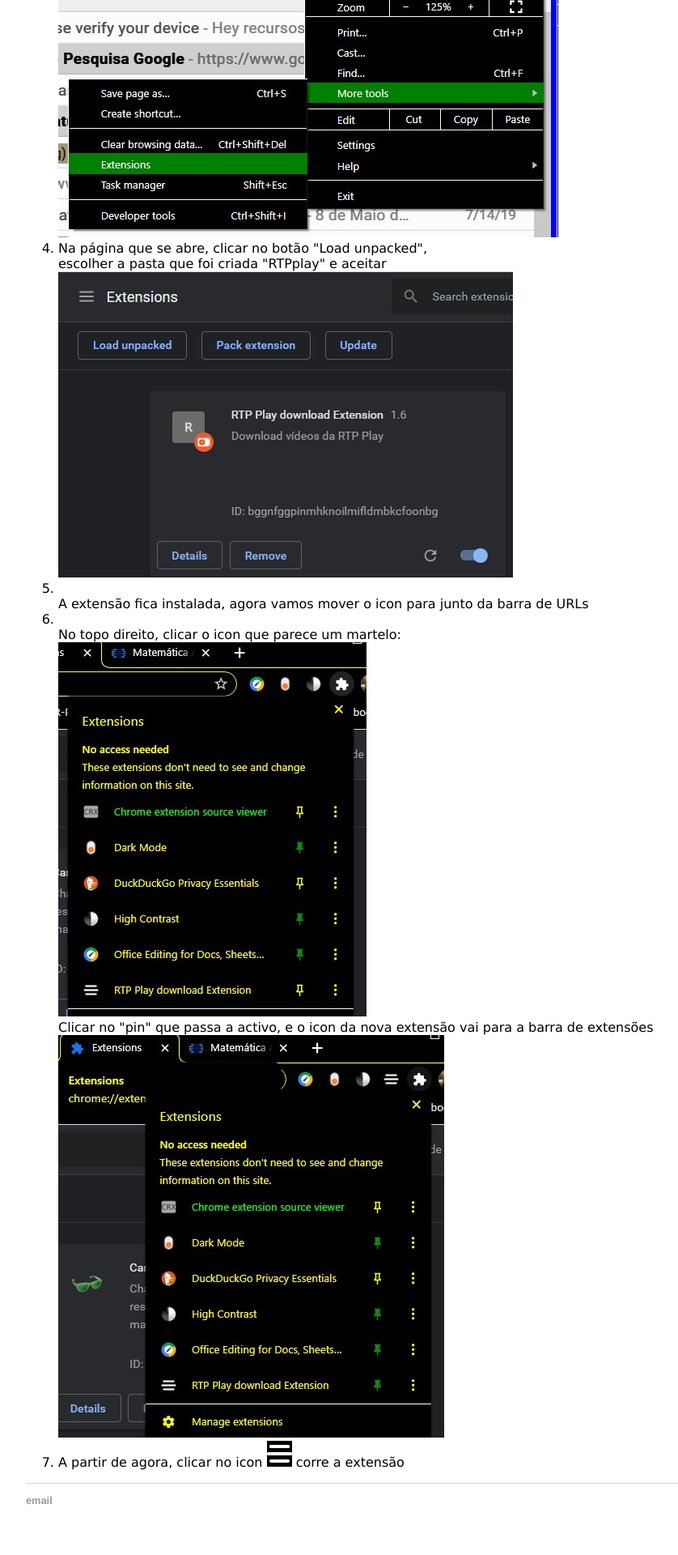
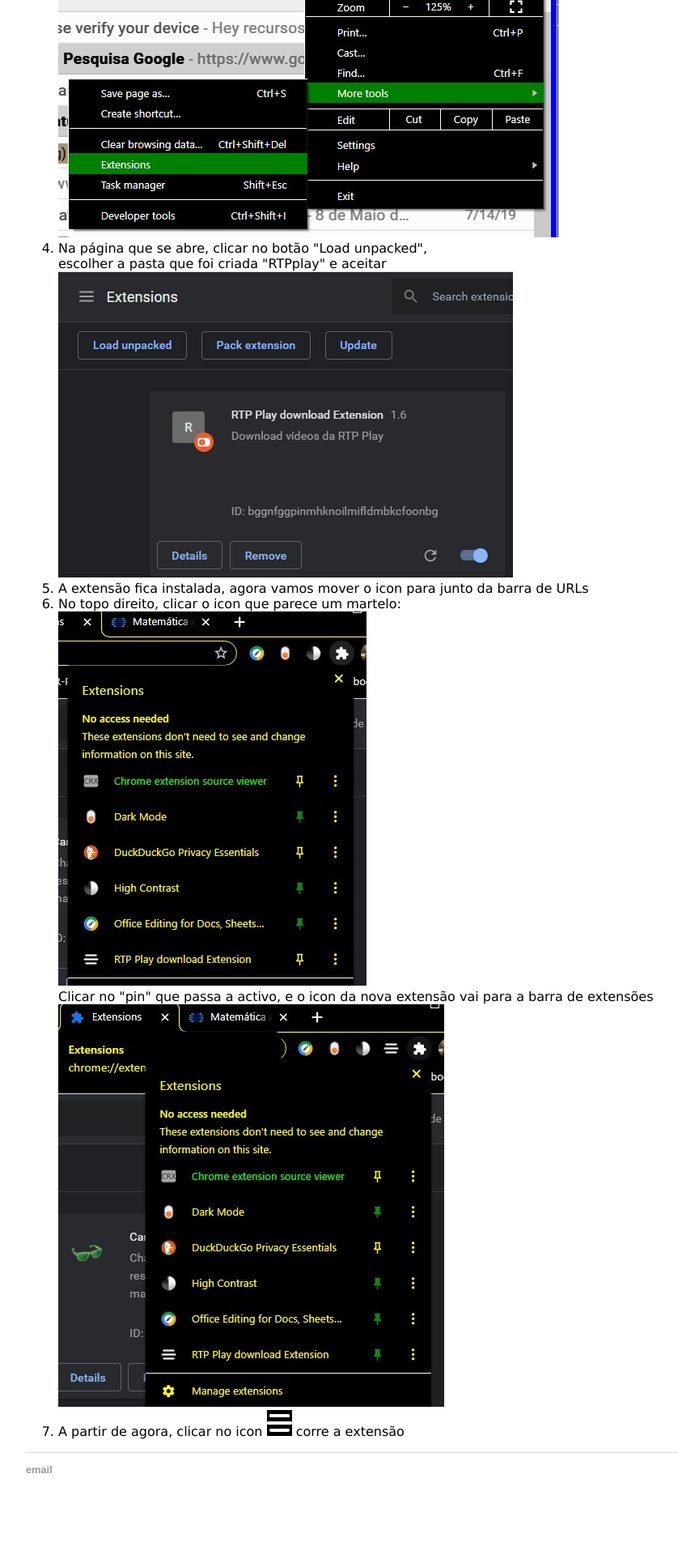
Before and after one commit to rtpplay/recursos.github.io, a Jekyll site: the page built from index.html, in a window 1280 px wide. Shown: the part 1223-3143 px from the top of the page at 81% size, without its empty margins (160-998 px from the left). Built offline with Jekyll 4.4.1, drawn with Linux system fonts in a browser that asks for light colours; after the commit the page ends 3105 px from its top, so only the background shows below that.

Commit message:
Update index.html

```diff
--- a/index.html
+++ b/index.html
@@ -53,13 +53,13 @@
 		<li>Na página que se abre, clicar no botão "Load unpacked",<br>
 		escolher a pasta que foi criada "RTPplay" e aceitar<br>
 		<img src="files/Screenshot-2021-02-20-unpacked.jpg"><br></li>
-		<li><br>A extensão fica instalada, agora vamos mover o icon para junto da barra de URLs</li>
-		<li><br>No topo direito, clicar o icon que parece um martelo:<br>
+		<li>A extensão fica instalada, agora vamos mover o icon para junto da barra de URLs<br></li>
+		<li>No topo direito, clicar o icon que parece um martelo:<br>
 		<img src="files/Screenshot-2021-02-20-extensions.jpg"><br>
 			Clicar no "pin" que passa a activo, e o icon da nova extensão vai para a barra de extensões<br>
 			<img src="files/Screenshot-2021-02-20-pinned.jpg"><br>
 		</li>
-		<li>A partir de agora, clicar no icon <img src = "files/icon.png"> corre a extensão</li>
+		<li>A partir de agora, clicar no icon <img src = "files/icon.png"> corre a extensão<br></li>
 
 	</ol>
 
```
